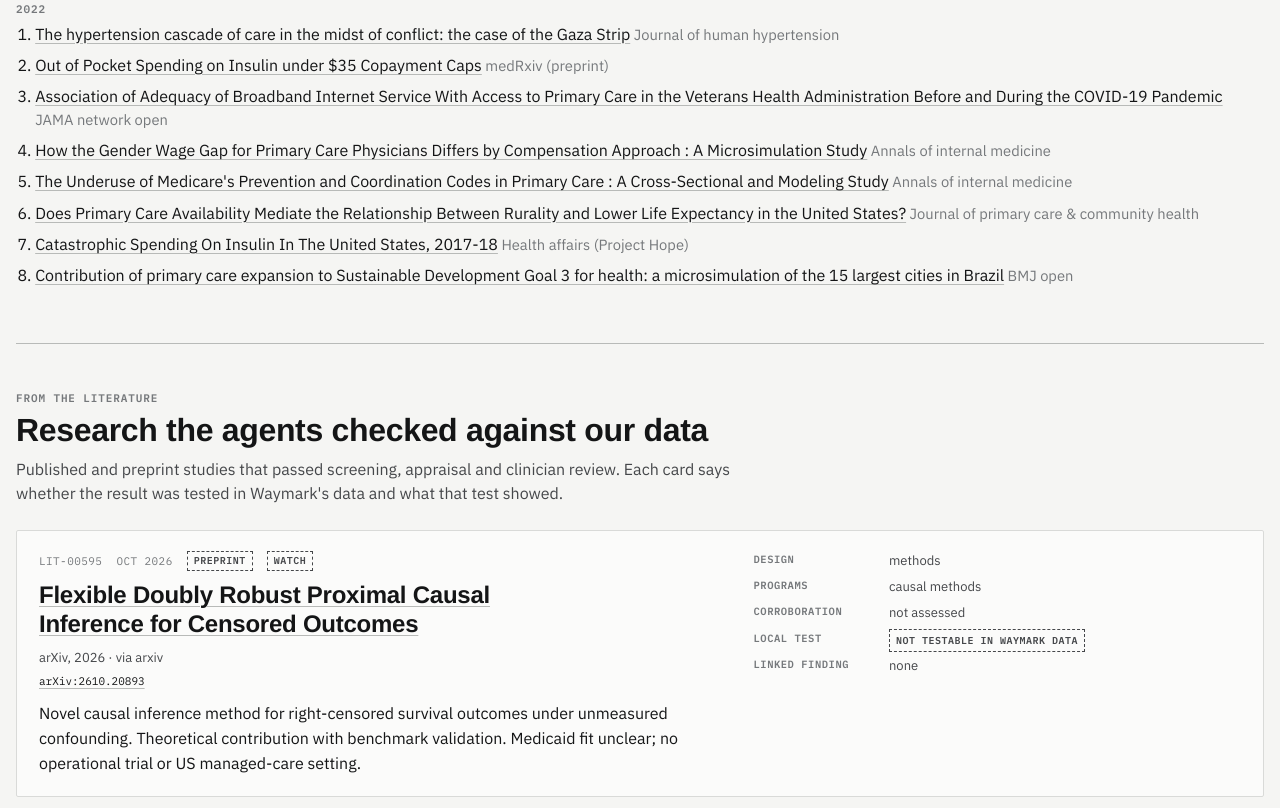
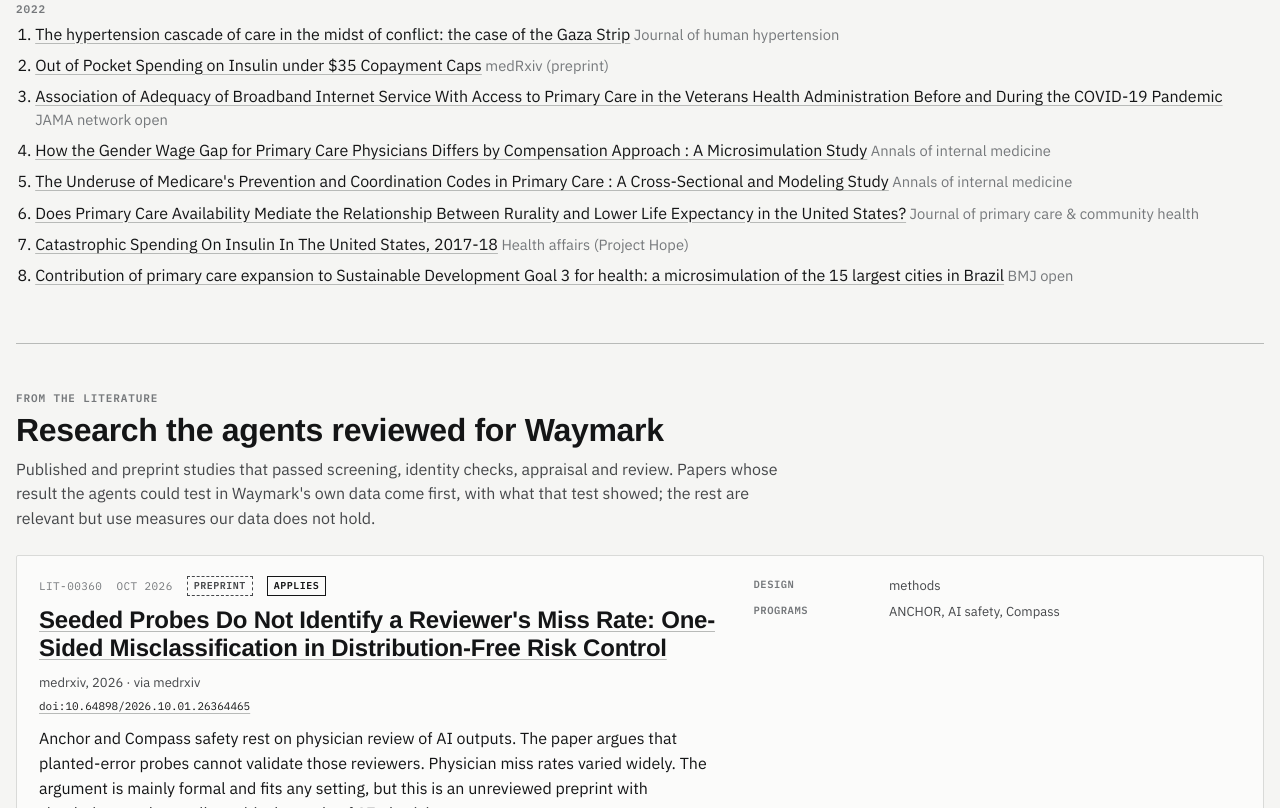
Before and after one commit to waymark-care/waymark-discovery, a plain HTML site: page index.html in a window 1280 px wide. Shown: the part 11192-12000 px from the top of the page. Drawn offline with Linux system fonts and the light colour scheme; animation ran at ten frames a second; a web font is replaced by a local one.

Commit message:
Literature cards: tested papers first; hide rows that repeat on every card (#8)

```diff
--- a/assets/app.js
+++ b/assets/app.js
@@ -893,7 +893,9 @@
         h("p", { text: `${feed.literature_pipeline.intake ? `Agents have screened ${num(feed.literature_pipeline.intake)} papers so far. ` : ""}A paper appears only after its identity is verified against the registry record, it is appraised and corroborated, a skeptic agent reviews it, and a Waymark clinician approves the card.` })));
       return;
     }
-    fill(list, lits.map((l) => {
+    const rank = { replicated_locally: 0, not_replicated_locally: 1, pending: 2, not_testable: 3 };
+    const ordered = lits.slice().sort((a, b) => (rank[a.local_test] ?? 9) - (rank[b.local_test] ?? 9) || (a.verdict === "applies" ? -1 : 1) - (b.verdict === "applies" ? -1 : 1));
+    fill(list, ordered.map((l) => {
       const href = l.doi ? doiUrl(l.doi) : l.pmid ? pmUrl(l.pmid) : l.arxiv_id ? arxUrl(l.arxiv_id) : null;
       const ids = [];
       if (l.doi) ids.push(h("a", { href: doiUrl(l.doi), target: "_blank", rel: "noopener", text: `doi:${l.doi}` }));
@@ -918,9 +920,10 @@
         h("dl", null,
           h("dt", { text: "Design" }), h("dd", { text: DESIGNS[l.design] || l.design }),
           h("dt", { text: "Programs" }), h("dd", { text: l.programs.length ? l.programs.map((p) => PROGRAMS[p] || p).join(", ") : "none listed" }),
-          h("dt", { text: "Corroboration" }), h("dd", { text: corr }),
-          h("dt", { text: "Local test" }), h("dd", null, h("span", { class: l.local_test === "replicated_locally" ? "badge ok" : "badge pre", text: LOCAL[l.local_test] || l.local_test })),
-          h("dt", { text: "Linked finding" }), h("dd", null, linked)),
+          // rows that would read the same on every card are left out
+          ...(c.supports == null && c.refutes == null ? [] : [h("dt", { text: "Corroboration" }), h("dd", { text: corr })]),
+          ...(l.local_test === "not_testable" ? [] : [h("dt", { text: "Local test" }), h("dd", null, h("span", { class: l.local_test === "replicated_locally" ? "badge ok" : "badge pre", text: LOCAL[l.local_test] || l.local_test }))]),
+          ...(l.linked_finding ? [h("dt", { text: "Linked finding" }), h("dd", null, linked)] : [])),
         l.action_taken ? h("p", { class: "acted" }, h("b", { text: "What we changed" }), l.action_taken) : null);
     }));
   }
--- a/index.html
+++ b/index.html
@@ -108,8 +108,8 @@
     <section class="block" id="literature">
       <div class="section-head">
         <div class="eyebrow">From the literature</div>
-        <h2>Research the agents checked against our data</h2>
-        <p>Published and preprint studies that passed screening, appraisal and clinician review. Each card says whether the result was tested in Waymark's data and what that test showed.</p>
+        <h2>Research the agents reviewed for Waymark</h2>
+        <p>Published and preprint studies that passed screening, identity checks, appraisal and review. Papers whose result the agents could test in Waymark's own data come first, with what that test showed; the rest are relevant but use measures our data does not hold.</p>
       </div>
       <div class="lits" id="lit-list"></div>
     </section>
```
